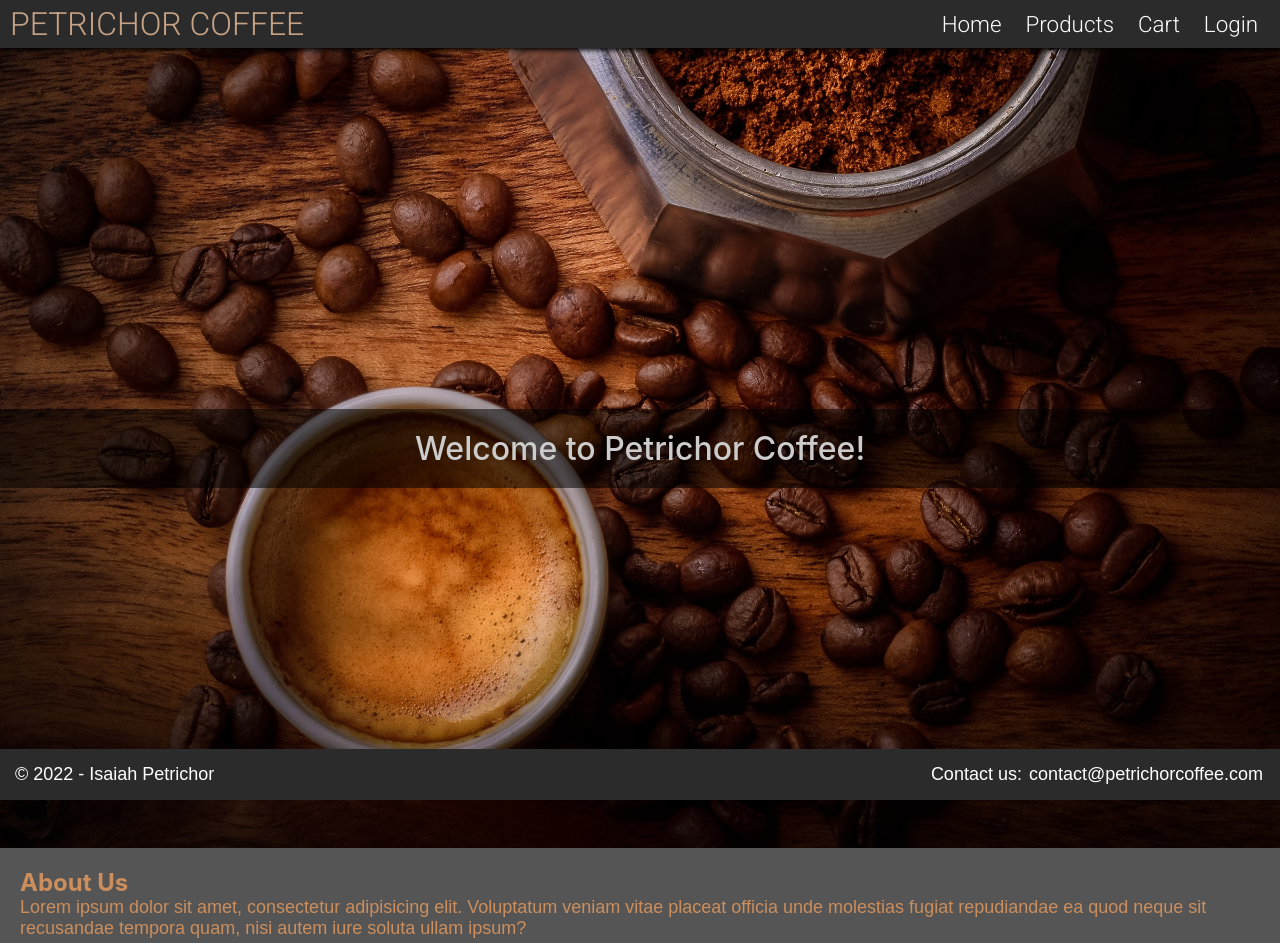
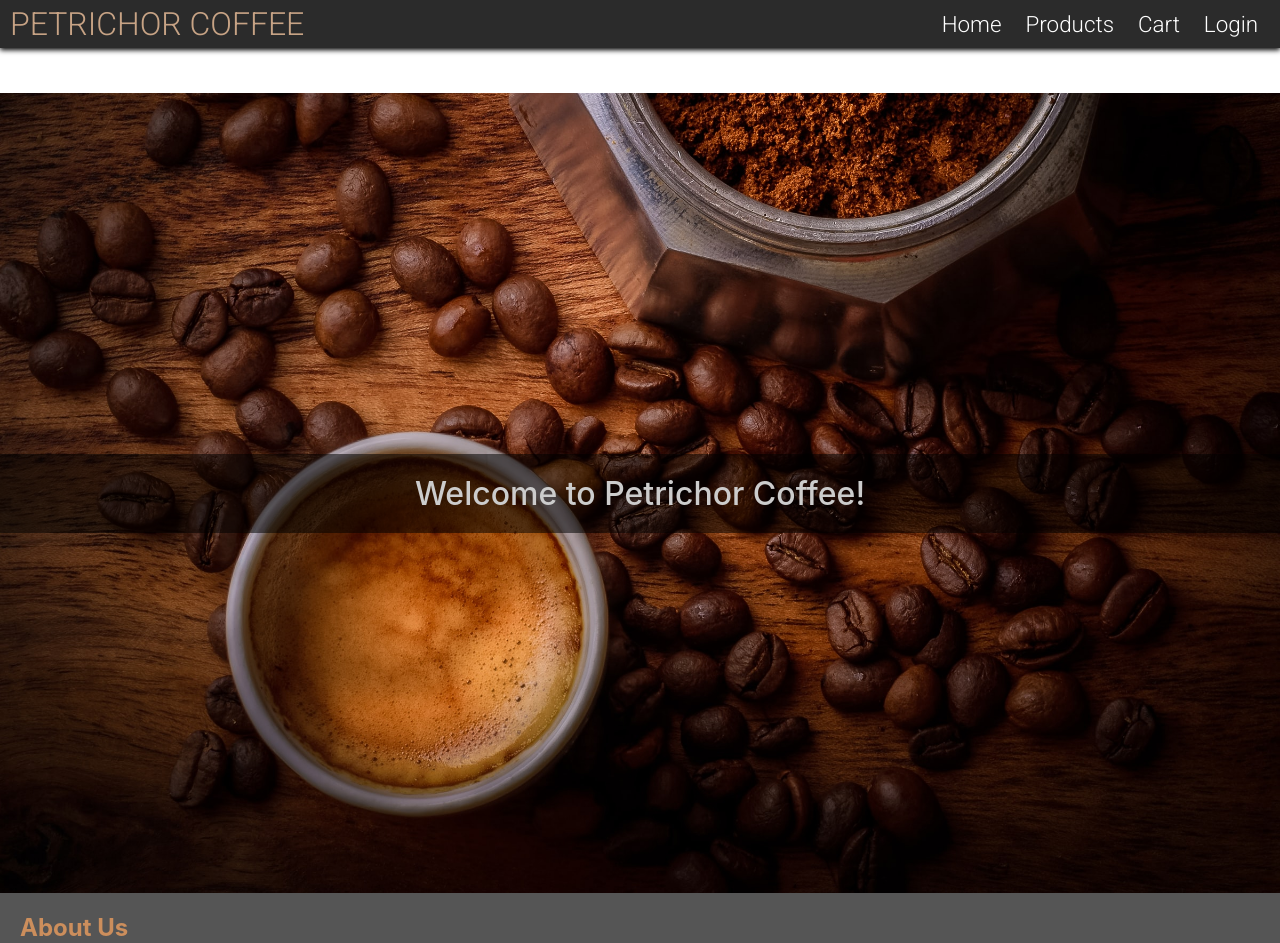
Before and after one commit to IsaiahPetrichor/ecommerce, a React (Create React App) app in the folder client/: page / in a window 1280 px wide. Shown: the top 943 px of the page. Built offline with nearby package versions, Linux system fonts and the light colour scheme.

Commit message:
style updates

```diff
--- a/client/src/auth/login.css
+++ b/client/src/auth/login.css
@@ -1,5 +1,5 @@
 .login {
-	margin: 20px auto;
+	margin: 100px auto 20px auto;
 	padding: 10px;
 	background-color: #e6e6e6;
 	border-radius: 5px;
--- a/client/src/footer.css
+++ b/client/src/footer.css
@@ -2,7 +2,7 @@ footer {
 	display: flex;
 	justify-content: space-between;
 	align-content: center;
-	position: absolute;
+	position: relative;
 	bottom: 0;
 	width: 100%;
 	padding: 15px;
--- a/client/src/header.css
+++ b/client/src/header.css
@@ -1,13 +1,15 @@
 header {
 	display: flex;
 	justify-content: space-between;
+	position: sticky;
+	width: 100%;
 	align-items: center;
 	padding: 5px 10px;
 	font-family: 'Roboto', Helvetica, sans-serif;
 	font-weight: 300;
 	box-shadow: 0px 2px 5px #000000;
 	background-color: #2b2b2b;
-	mix-blend-mode: multiply;
+	top: 0;
 }
 
 h1 {
--- a/client/src/home/home.css
+++ b/client/src/home/home.css
@@ -1,3 +1,7 @@
+main {
+	margin-top: 45px;
+}
+
 /* Hero Styles */
 
 .hero {
--- a/client/src/home/home.tsx
+++ b/client/src/home/home.tsx
@@ -19,9 +19,10 @@ const Home: FC = () => {
 			<section className="about">
 				<h2>About Us</h2>
 				<p>
-					Lorem ipsum dolor sit amet, consectetur adipisicing elit. Voluptatum
-					veniam vitae placeat officia unde molestias fugiat repudiandae ea quod
-					neque sit recusandae tempora quam, nisi autem iure soluta ullam ipsum?
+					Our company was created in the Pacific Northwest in 2022. We work with
+					independent fair-trade farmers in Africa and South America to grow the
+					highest quality beans, roasted to perfection, and delivered to your
+					door.
 				</p>
 			</section>
 		</main>
--- a/client/src/index.css
+++ b/client/src/index.css
@@ -1,3 +1,11 @@
+html {
+	min-height: 100%;
+}
+
+#root {
+	min-height: 100vh;
+}
+
 body {
 	margin: 0;
 	font-family: -apple-system, BlinkMacSystemFont, 'Segoe UI', 'Roboto', 'Oxygen',
@@ -5,7 +13,7 @@ body {
 		sans-serif;
 	-webkit-font-smoothing: antialiased;
 	-moz-osx-font-smoothing: grayscale;
-	min-height: 100vh;
+	height: 100%;
 }
 
 code {
```
